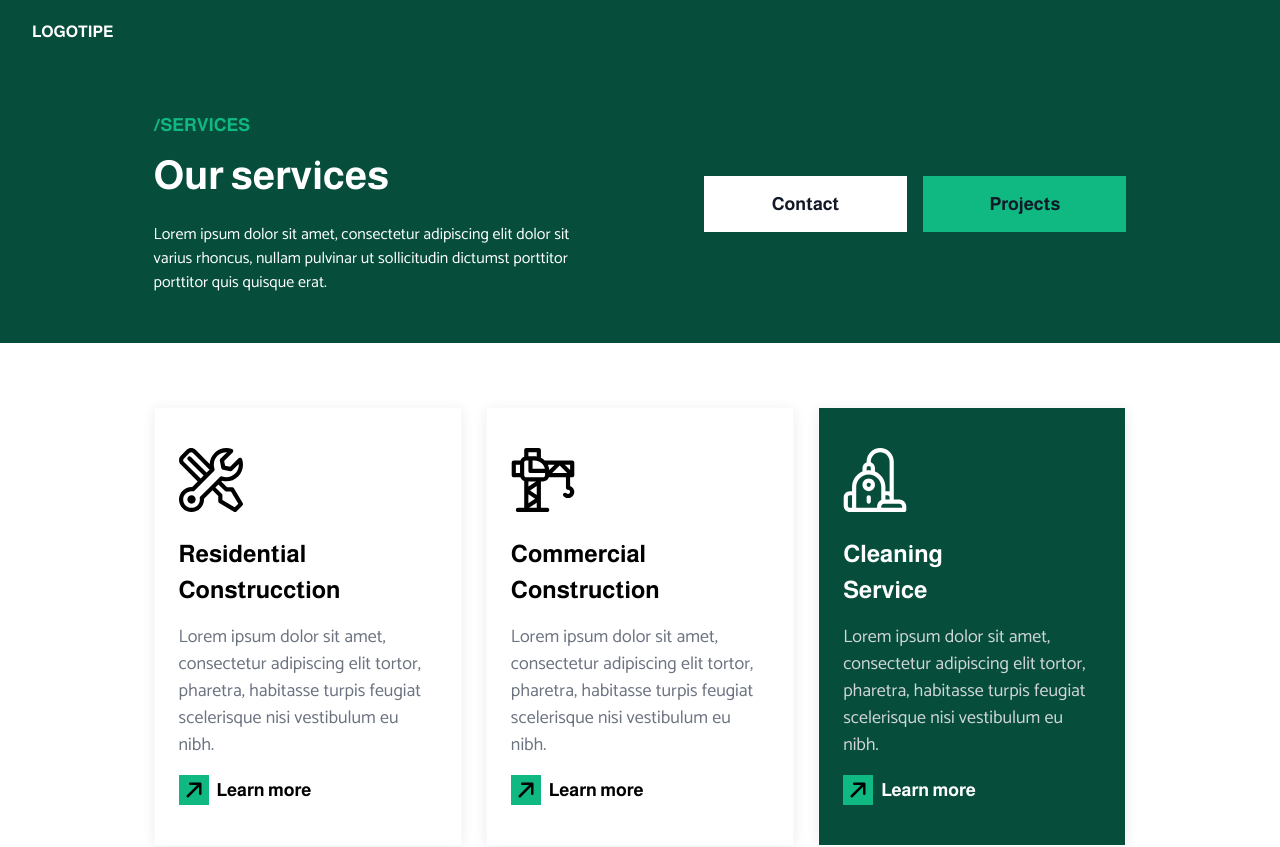
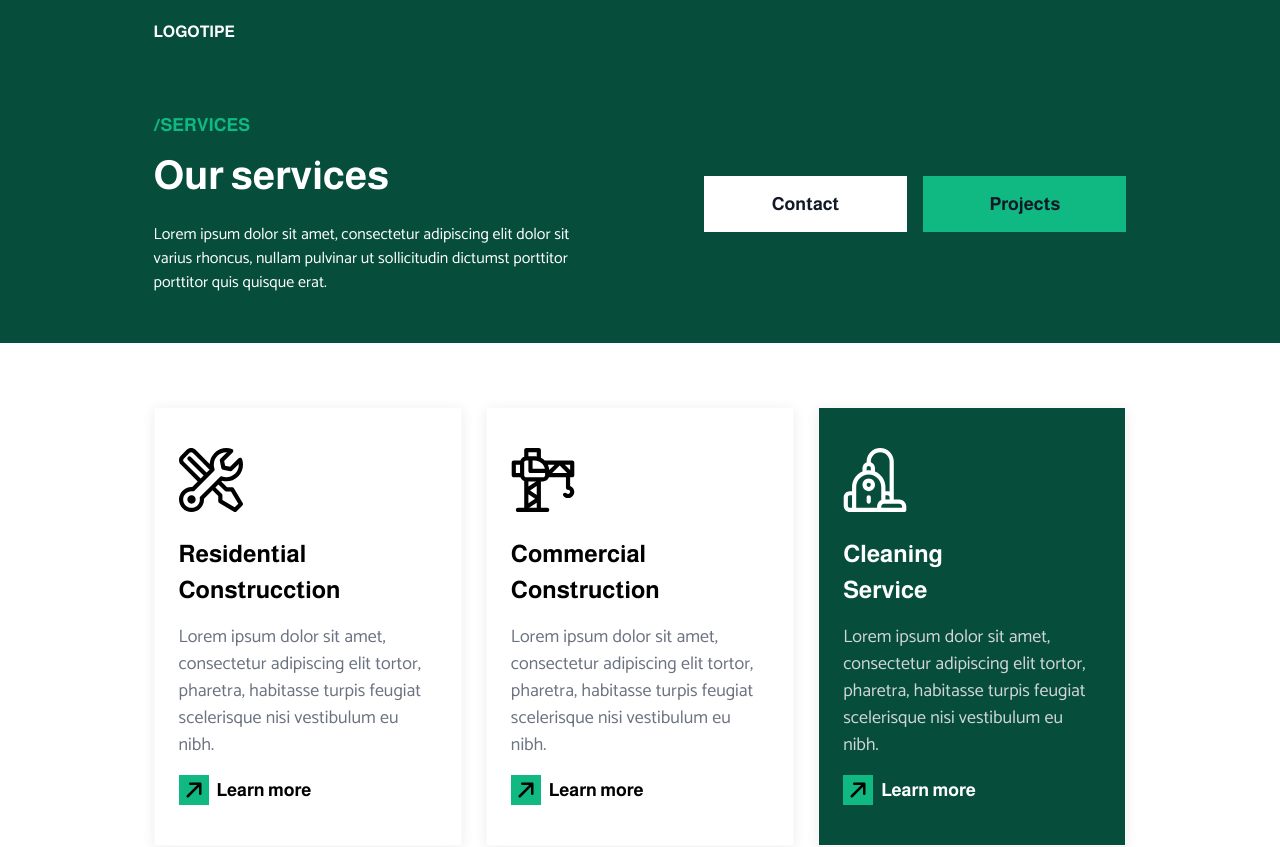
Before and after one commit to miklzn/GHConstructions, a React (Create React App) app: page /services in a window 1280 px wide. Shown: the top 847 px of the page. Built offline with nearby package versions, Linux system fonts and the light colour scheme.

Commit message:
New video and other fixes

```diff
--- a/src/components/Home.jsx
+++ b/src/components/Home.jsx
@@ -8,6 +8,7 @@ import winch from "../utils/icons/Winch.svg";
 import winchBack from "../utils/icons/WinchBack.svg";
 import vacuum from "../utils/icons/Vacuum.svg";
 import vacuumBack from "../utils/icons/VacuumBack.svg";
+import bottomVideo from "../utils/videos/bottom-video.mp4";
 
 const Home = () => {
   const widthPx = window.innerWidth;
@@ -404,10 +405,7 @@ const Home = () => {
             playsinline
             className="absolute object-cover z-10 h-full w-full"
           >
-            <source
-              src="https://st2.depositphotos.com/1007980/49070/v/600/depositphotos_490704012-stock-video-motion-video-waverly-surfside-beach.mp4"
-              type="video/mp4"
-            />
+            <source src={bottomVideo} type="video/mp4" />
             Your browser does not support the video tag.
           </video>
         </header>
--- a/src/components/Navbar.jsx
+++ b/src/components/Navbar.jsx
@@ -32,7 +32,7 @@ const Navbar = () => {
 
   return (
     <nav className="bg-emerald-900">
-      <div className="mx-auto px-4 sm:px-6 lg:px-8">
+      <div className="mx-[5vw] sm:px-6 lg:px-[7vw]">
         <div className="flex items-center justify-between h-16">
           <div className="flex items-center animate-fade-in-up">
             <a href="/" className="text-white font-almarai">
@@ -124,7 +124,7 @@ const Navbar = () => {
             {navlinks.map((link, index) => (
               <a
                 key={index}
-                className="text-white font-light hover:text-emerald-500 block px-3 py-2 text-base"
+                className="animate-fade-in-up text-white font-light hover:text-emerald-500 block px-3 py-2 text-base"
                 href={link.link}
               >
                 {link.title}
```
Also changed, not shown: 1 other file (tests, documents, lock files or other folders).
